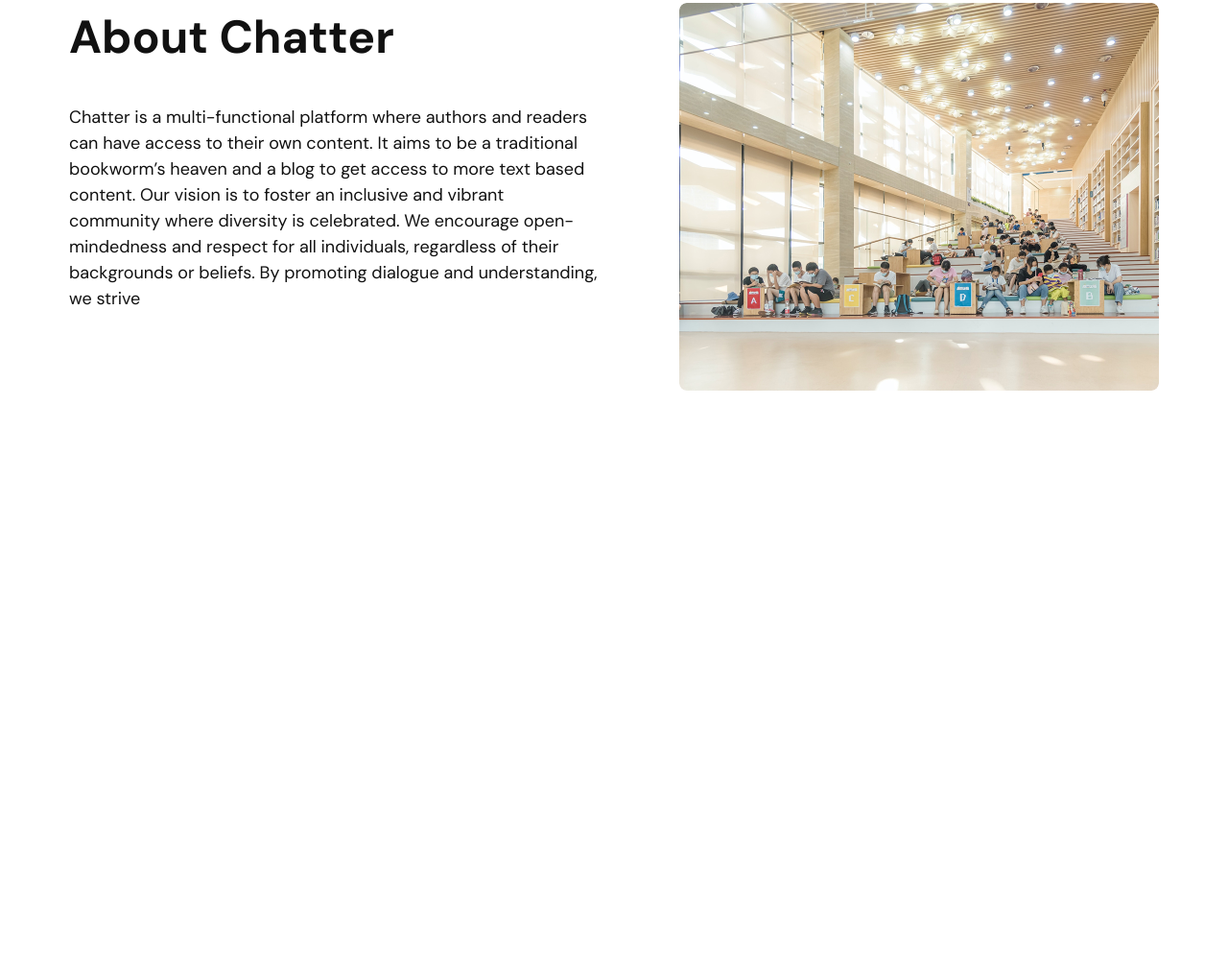
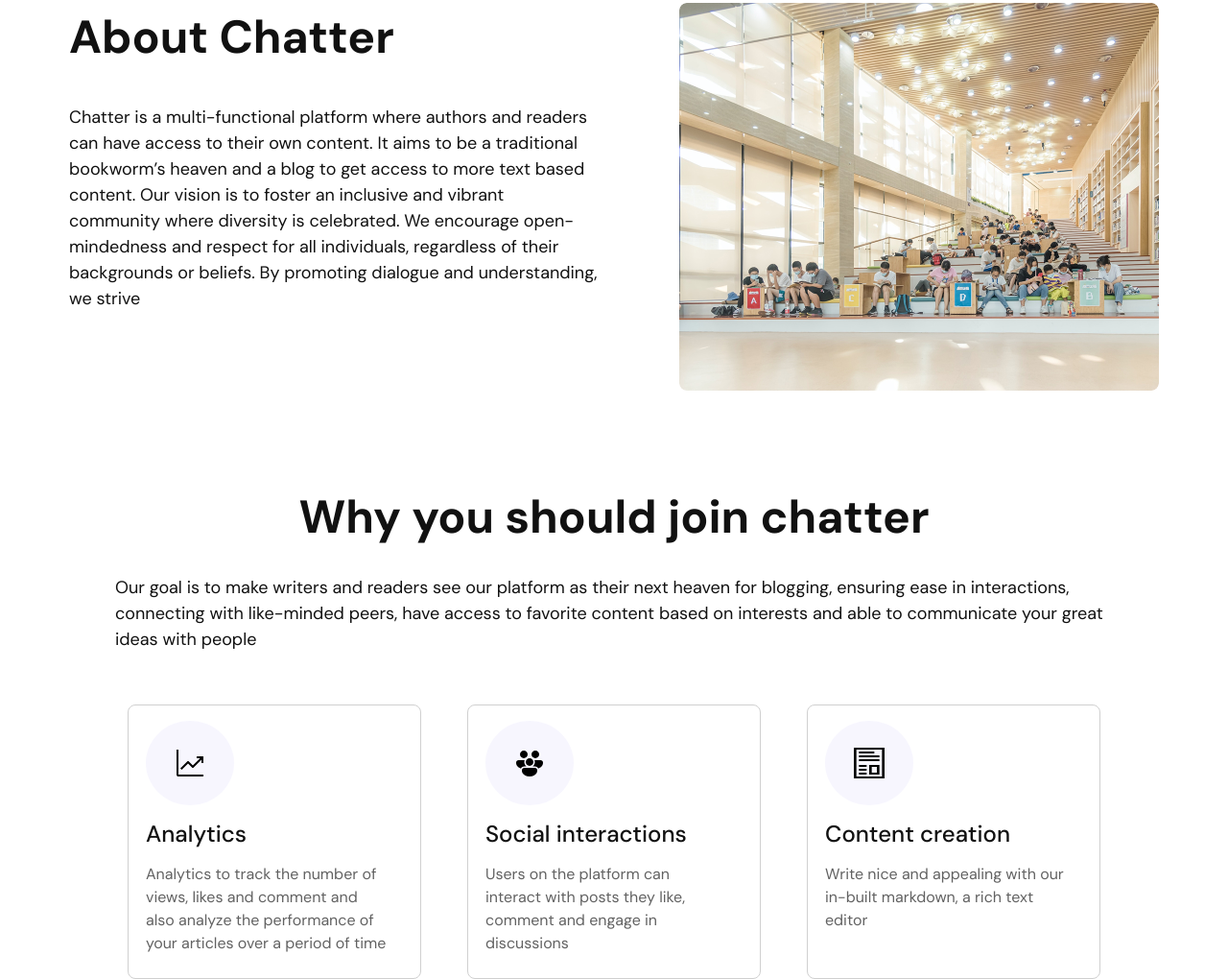
Before and after one commit to FolashadeBlessingBello/chatter, a plain HTML site: page index.html in a window 1280 px wide. Shown: the part 955-1975 px from the top of the page at 96% size. Before the commit the page ends 1458 px from the top, so only its background shows below. Drawn offline with Linux system fonts and the light colour scheme.

Commit message:
feat: add why section

```diff
--- a/css/style.css
+++ b/css/style.css
@@ -216,6 +216,7 @@ body {
 
 .about__text {
   font-size: 18px;
+  line-height: 27px;
   margin-top: 34px;
 }
 
@@ -225,3 +226,62 @@ body {
   object-fit: cover;
   border-radius: 8px;
 }
+
+/* Why section */
+
+.why__header {
+  max-width: 1040px;
+  margin-inline: auto;
+}
+
+.why__title {
+  font-size: var(--fs-h1);
+  line-height: var(--lh-h1);
+  font-weight: var(--fw-bold);
+  text-align: center;
+}
+
+.why__text {
+  margin-top: 24px;
+  font-size: 18px;
+  line-height: 27px;
+}
+
+.why__list {
+  display: grid;
+  grid-template-columns: repeat(3, 1fr);
+  gap: 48px;
+  max-width: 1014px;
+  margin: 54px auto 0;
+  padding: 0;
+  list-style: none;
+}
+
+/* Card */
+.card {
+  display: flex;
+  flex-direction: column;
+  gap: 12px;
+  padding: 16px 18px 24px;
+  border: 1px solid var(--color-border);
+  border-radius: 8px;
+}
+.card__icon {
+  display: grid;
+  place-items: center;
+  width: 92px;
+  height: 88px;
+  border-radius: 50%;
+  background-color: #d6d1f833;
+}
+
+.card__title {
+  font-size: 24px;
+  line-height: 36px;
+  font-weight: var(--fw-medium);
+}
+
+.card__text {
+  padding-right: 16px;
+  color: #626262;
+}
--- a/index.html
+++ b/index.html
@@ -67,6 +67,43 @@
   </div>
 </section>
 
+<section class="why" id="why">
+  <div class="container">
+    <div class="why__header">
+      <h2 class="why__title">Why you should join chatter</h2>
+      <p class="why__text">
+        Our goal is to make writers and readers see our platform as their next heaven for blogging, ensuring ease in interactions, connecting with like-minded peers, have access to favorite content based on interests and able to communicate your great ideas with people
+      </p>
+    </div>
+
+    <ul class="why__list">
+      <li class="card">
+        <div class="card__icon">
+          <img src="./assets/icons/analytics.svg" alt="" />
+        </div>
+        <h3 class="card__title">Analytics</h3>
+        <p class="card__text">Analytics to track the number of views, likes and comment and also analyze the performance of your articles over a period of time</p>
+      </li>
+
+      <li class="card">
+        <div class="card__icon">
+          <img src="./assets/icons/social.svg" alt="" />
+        </div>
+        <h3 class="card__title">Social interactions</h3>
+        <p class="card__text">Users on the platform can interact with posts they like, comment and engage in discussions</p>
+      </li>
+
+      <li class="card">
+        <div class="card__icon">
+          <img src="./assets/icons/content.svg" alt="" />
+        </div>
+        <h3 class="card__title">Content creation</h3>
+        <p class="card__text">Write nice and appealing with our in-built markdown, a rich text editor</p>
+      </li>
+    </ul>
+  </div>
+</section>
+
 </main>
 
 </body>
```
Also changed, not shown: assets/icons/analytics.svg (added), assets/icons/content.svg (added), assets/icons/social.svg (added).
